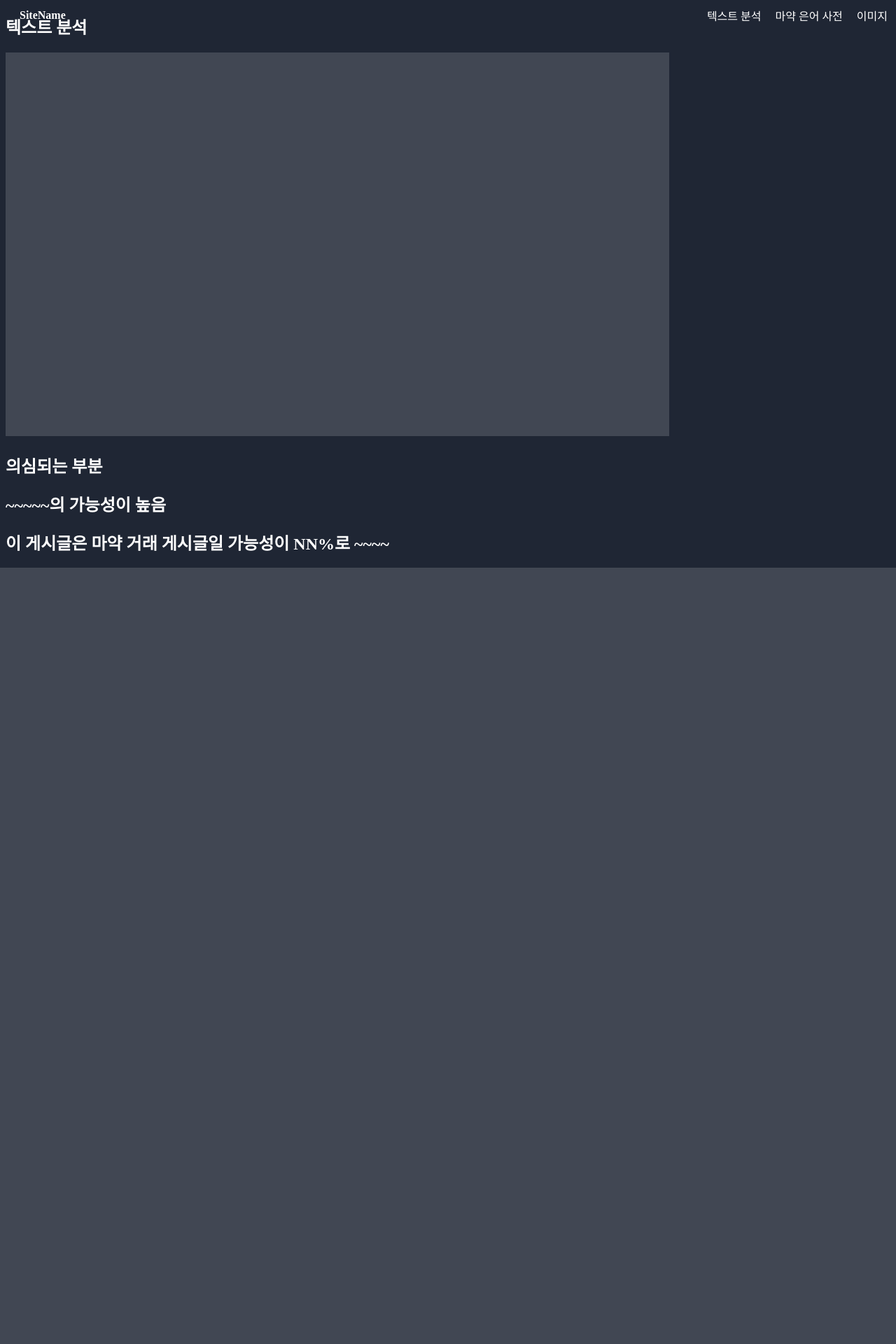
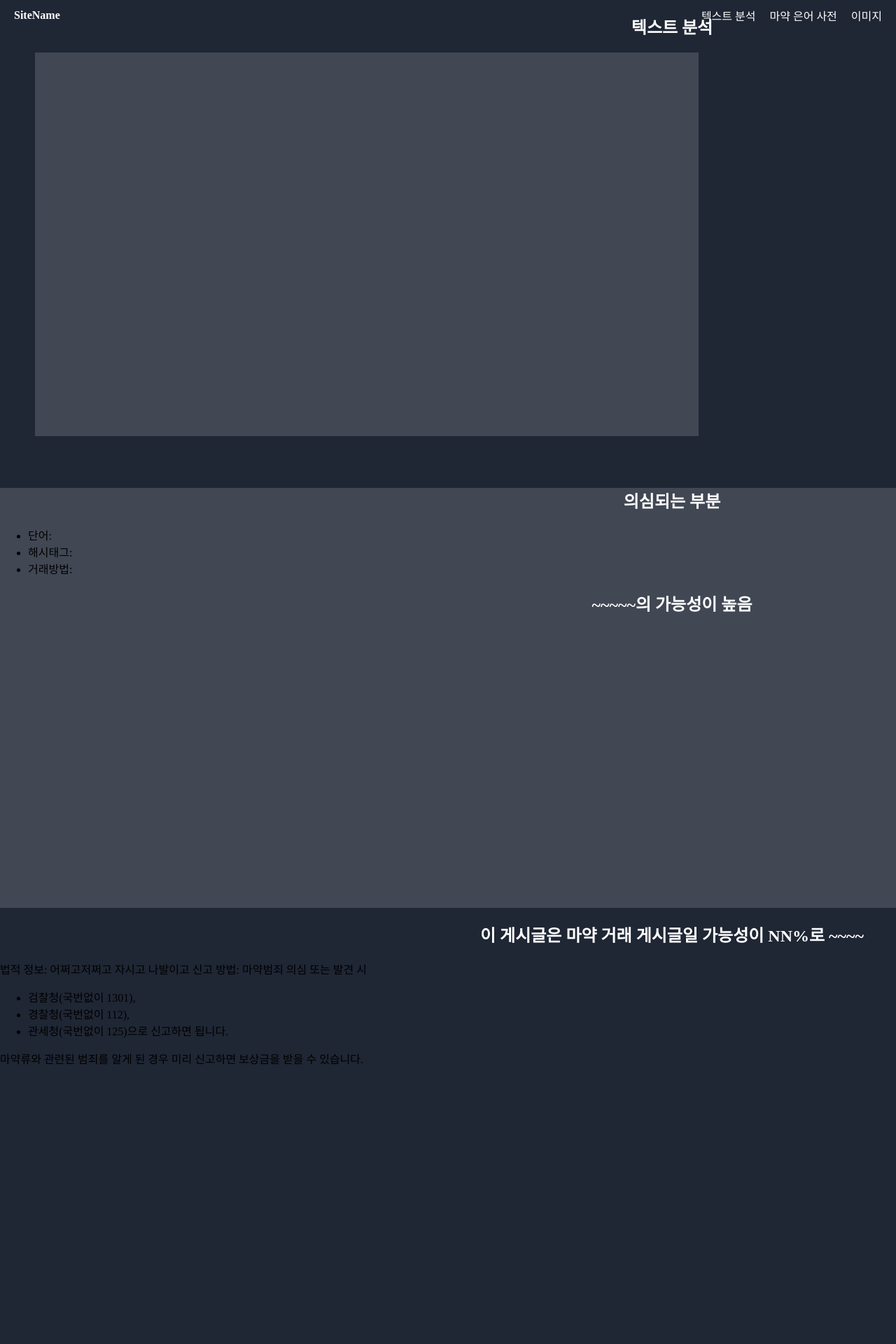
Before and after one commit to drugDetectionSite/proSetting, a Flask app: page /textAno in a window 1280 px wide; the page is wider, and only the part inside the window is pictured. Shown: the top 1920 px of that part at 70% size. Before the commit the page ends 811 px from the top of that part, so only its background shows below. Run offline with Flask 3, Linux system fonts and the light colour scheme.

Commit message:
feat/pull

```diff
--- a/static/css/style.css
+++ b/static/css/style.css
@@ -1,3 +1,9 @@
+body {
+    margin: 0px;
+    width: 1920px;
+    height: 6790px;
+}
+
 nav#nav1 ul {
     list-style: none;
     padding: 0;
@@ -30,9 +36,12 @@
 
 h2 {
     color: white;
+    text-align: center;
 }
 
 #textBox1 {
+    margin: 50px;
+    margin-top: 0px;
     width: 900px;
     height: 500px;
     font-size: 24px;
@@ -42,4 +51,10 @@
     outline: none;
     padding: 24px;
     background-color: #414753;
+    display: inline-block;
 }
+
+#wrap1 {
+    height: 600px;
+    background-color: #414753;
+}
--- a/templates/textAno.html
+++ b/templates/textAno.html
@@ -22,7 +22,13 @@
         </p>
         <div id="wrap1">
             <h2>의심되는 부분</h2>
-
+            <p>
+                <ul>
+                    <li>단어: </li>
+                    <li>해시태그: </li>
+                    <li>거래방법: </li>
+                </ul>
+            </p>
             <h2>~~~~~의 가능성이 높음</h2>
         </div>
         <p>
@@ -30,7 +36,14 @@
         </p>
         <div id="wrap2">
             <p>
-
+                법적 정보: 어쩌고저쩌고 자시고 나발이고
+                신고 방법: 마약범죄 의심 또는 발견 시
+                <ul>
+                    <li>검찰청&#40;국번없이 1301&#41;,</li>
+                    <li>경찰청&#40;국번없이 112&#41;,</li>
+                    <li>관세청&#40;국번없이 125&#41;으로 신고하면 됩니다.</li>
+                </ul>
+                마약류와 관련된 범죄를 알게 된 경우 미리 신고하면 보상금을 받을 수 있습니다.
             </p>
         </div>
         <footer>
```
Also changed, not shown: templates/drugDict.html (+12 -0 lines).
